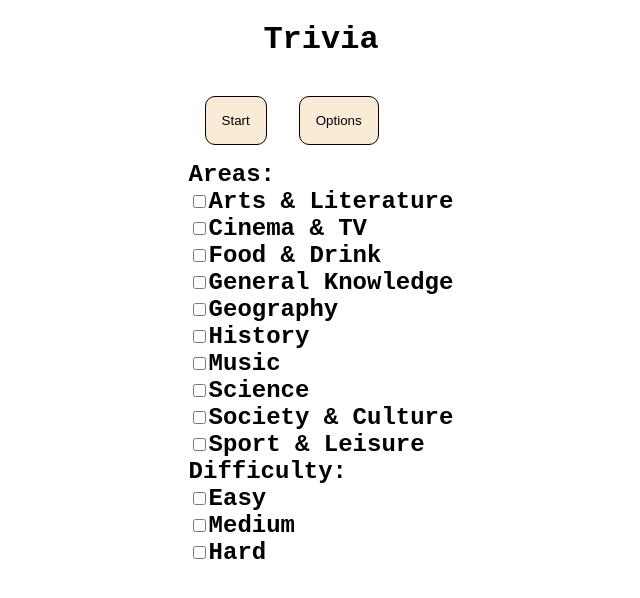
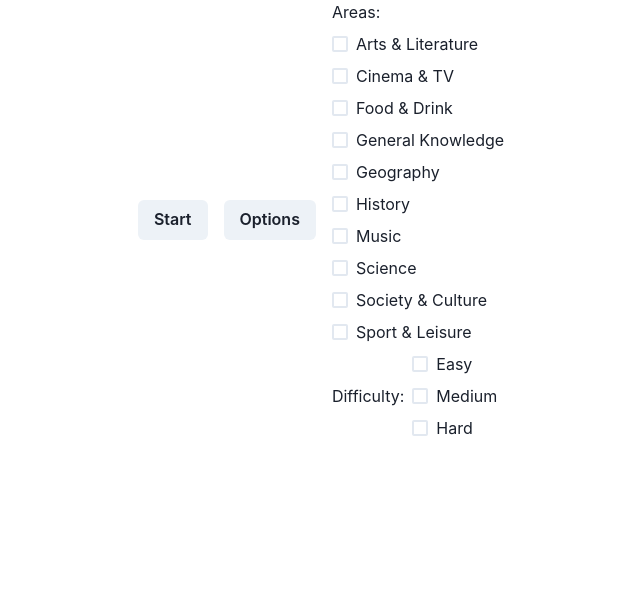
Before and after one commit to jonaszeferino/trivia, a Next.js app: page / in a window 1280 px wide. Shown: the top 598 px of the page, without its empty margins (319-959 px from the left). Built offline with nearby package versions, Linux system fonts and the light colour scheme.

Commit message:
trivia with external api woking with chakra

```diff
--- a/package.json
+++ b/package.json
@@ -9,8 +9,13 @@
     "lint": "next lint"
   },
   "dependencies": {
+    "@chakra-ui/next-js": "^2.1.5",
+    "@chakra-ui/react": "^2.8.1",
+    "@emotion/react": "^11.11.1",
+    "@emotion/styled": "^11.11.0",
     "date-fns": "^2.29.3",
     "date-fns-tz": "^1.3.7",
+    "framer-motion": "^10.16.4",
     "moment": "^2.29.4",
     "next": "13.0.1",
     "next-auth": "^4.22.1",
--- a/pages/index.jsx
+++ b/pages/index.jsx
@@ -1,5 +1,16 @@
-import { useState, useEffect } from "react";
+import { useState, useEffect, useMemo } from "react";
 import styles from "../styles/Home.module.css";
+import {
+  Button,
+  Checkbox,
+  Stack,
+  Text,
+  VStack,
+  HStack,
+  Box,
+  ChakraProvider,
+  Center,
+} from "@chakra-ui/react";
 
 export default function Reservations() {
   const [answers, setAnswers] = useState({ questions: [] });
@@ -15,7 +26,7 @@ export default function Reservations() {
   const [totalWrongQuestions, setTotalWrongQuestions] = useState(0);
   const [totalCorrectQuestions, setTotalCorrectQuestions] = useState(0);
   const [selectedCategories, setSelectedCategories] = useState([]);
-  const [isEnabled,setIsEnabled] = useState(false);
+  const [isEnabled, setIsEnabled] = useState(false);
   const [currentQuestion, setCurrentQuestion] = useState(null);
   const [isClickedA, setIsClickedA] = useState("");
   const [isClickedB, setIsClickedB] = useState("");
@@ -23,7 +34,6 @@ export default function Reservations() {
   const [isClickedD, setIsClickedD] = useState("");
 
   const [showCategoryOptions, setShowCategoryOptions] = useState(true);
-
 
   const toggleCategoryOptions = () => setShowCategoryOptions((prev) => !prev);
 
@@ -152,29 +162,20 @@ export default function Reservations() {
 
   return (
     <div>
-      <h1 className={styles.grid}>Trivia</h1>
-      <h2 className={styles.grid}>
-        <br />
-        <div>
-          <button className={styles.button} onClick={apiCall}>
-            Start
-          </button>
-
-          <button onClick={toggleCategoryOptions} className={styles.button}>
-            Options
-          </button>
-
+      <ChakraProvider>
+        <Center>
+          <HStack spacing={4} align="center">
+            <Button onClick={apiCall}>Start</Button>
+            <Button onClick={toggleCategoryOptions}>Options</Button>
             {showCategoryOptions && (
-            <div className="teste">
-              <span>Areas:</span>
+              <VStack spacing={2} align="start">
+                <Text>Areas:</Text>
                 {categoryOptions.map((category, index) => (
-                <div key={index}>
-                  <input
-                    className={styles.test}
-                    type="checkbox"
+                  <HStack key={index}>
+                    <Checkbox
                       id={category.name}
                       name={category.name}
-                    checked={selectedCategories.includes(category.name)}
+                      isChecked={selectedCategories.includes(category.name)}
                       onChange={(event) => {
                         const isChecked = event.target.checked;
                         setSelectedCategories((prevState) =>
@@ -184,19 +185,22 @@ export default function Reservations() {
                         );
                       }}
                     />
-                  <label htmlFor={category.name}>{category.displayName}</label>
-                </div>
+                    <label htmlFor={category.name}>
+                      {category.displayName}
+                    </label>
+                  </HStack>
                 ))}
-              <span>
-                <span>Difficulty:</span>
-                <div>
+                <HStack>
+                  <Text>Difficulty:</Text>
+                  <VStack spacing={2} align="start">
                     {difficultyOptions.map((difficulty, index) => (
-                    <div key={index}>
-                      <input
-                        type="checkbox"
+                      <HStack key={index}>
+                        <Checkbox
                           id={difficulty.name}
                           name={difficulty.name}
-                        checked={selectedDifficulties.includes(difficulty.name)}
+                          isChecked={selectedDifficulties.includes(
+                            difficulty.name
+                          )}
                           onChange={(event) => {
                             const isChecked = event.target.checked;
                             setSelectedDifficulties((prevState) =>
@@ -209,155 +213,153 @@ export default function Reservations() {
                         <label htmlFor={difficulty.name}>
                           {difficulty.displayName}
                         </label>
-                    </div>
+                      </HStack>
                     ))}
-                </div>
-              </span>
-            </div>
+                  </VStack>
+                </HStack>
+              </VStack>
             )}
-        </div>
-      </h2>
+          </HStack>
+        </Center>
+      </ChakraProvider>
+      <br/>
 
-      <div className={styles.grid}>
-
-      </div>
-      <div className={styles.grid}>
-        <div>
-          <div>
+      <ChakraProvider>
+        <Stack spacing={4} align="center">
           {answers.questions.length > 0 && (
-              <div>
-                <div>
-                  <h2>
-                    <button className={styles.card_text} onClick={apiCall}>
+            <Box>
+              <Box>
+                <Center>
+                  <Button onClick={apiCall} colorScheme="blue">
                     Next Question
-                    </button>
-                  </h2>
-                  <h2
-                    className={styles.card_text}
-                    style={{ backgroundColor: "white" }}
-                  >
-                    {answers.questions[0]?.question}
-                  </h2>
-                  <h5 style={{ textAlign: "center" }}>
+                  </Button>
+                </Center>
+                <br />
+              </Box>
+              <Text>{answers.questions[0]?.question}</Text>
+              <Text textAlign="center">
                 <span>
                   Difficulty:
                   <strong> {answers.questions[0]?.difficulty} </strong>
                 </span>{" "}
                 <span>
-                      Category:{" "}
-                      <strong> {answers.questions[0]?.category}</strong>
+                  Category: <strong> {answers.questions[0]?.category}</strong>
                 </span>
+              </Text>
               <br />
-                  </h5>
-
-                  <span>
-                    <button
-                      className={styles.button}
+              <Center>
+                <HStack spacing={2} align="start">
+                  <Button
                     style={{ backgroundColor: isClickedA }}
                     onClick={() => {
                       getResultAnswer(shuffledAnswers[0], "A");
-                      setIsClickedA("#0070f3");}}
+                      setIsClickedA("#0070f3");
+                    }}
                     disabled={isEnabled}
                   >
                     A
-                    </button>{" "}
-                    <button
-                      className={styles.button_text}
+                  </Button>{" "}
+                  <Button
                     style={{ backgroundColor: isClickedA }}
                     onClick={() => {
                       getResultAnswer(shuffledAnswers[0], "A");
-                        setIsClickedA("#0070f3");}}
+                      setIsClickedA("#0070f3");
+                    }}
                     disabled={isEnabled}
                   >
                     {shuffledAnswers[0]}
-                    </button>{" "}
-                  </span>
+                  </Button>{" "}
+                </HStack>
+              </Center>
               <br />
-                  <span>
-                    <button
-                      className={styles.button}
+              <Center>
+                <HStack spacing={2} align="start">
+                  <Button
                     style={{ backgroundColor: isClickedB }}
                     onClick={() => {
                       getResultAnswer(shuffledAnswers[1], "B");
-                        setIsClickedB("#0070f3");}}
-
+                      setIsClickedB("#0070f3");
+                    }}
                     disabled={isEnabled}
                   >
                     B
-                    </button>{" "}
-                    <button
-                      className={styles.button_text}
+                  </Button>{" "}
+                  <Button
                     style={{ backgroundColor: isClickedB }}
                     onClick={() => {
                       getResultAnswer(shuffledAnswers[1], "B");
-                        setIsClickedB("#0070f3");}}
+                      setIsClickedB("#0070f3");
+                    }}
                     disabled={isEnabled}
                   >
                     {shuffledAnswers[1]}
-                    </button>{" "}
-                    {/* <span className={styles.card}>{shuffledAnswers[1]}</span> */}
-                  </span>
+                  </Button>{" "}
+                </HStack>
+              </Center>
               <br />
-                  <span>
-                    <button
-                      className={styles.button}
+              <Center>
+                <HStack spacing={2} align="start">
+                  <Button
                     style={{ backgroundColor: isClickedC }}
-                      onClick={() => {getResultAnswer(shuffledAnswers[2], "C");
-                      setIsClickedC("#0070f3")}}
+                    onClick={() => {
+                      getResultAnswer(shuffledAnswers[2], "C");
+                      setIsClickedC("#0070f3");
+                    }}
                     disabled={isEnabled}
                   >
                     C
-                    </button>{" "}
-                    <button
-                      className={styles.button_text}
+                  </Button>{" "}
+                  <Button
                     style={{ backgroundColor: isClickedC }}
-                      onClick={() => {getResultAnswer(shuffledAnswers[2], "C");
-                      setIsClickedC("#0070f3")}}
+                    onClick={() => {
+                      getResultAnswer(shuffledAnswers[2], "C");
+                      setIsClickedC("#0070f3");
+                    }}
                     disabled={isEnabled}
                   >
                     {shuffledAnswers[2]}
-                    </button>{" "}
-                    {/* <span className={styles.card}>{shuffledAnswers[2]}</span> */}
-                  </span>
+                  </Button>{" "}
+                </HStack>
+              </Center>
               <br />
-                  <span>
-                    <button
-                      className={styles.button}
+              <Center>
+                <HStack spacing={2} align="start">
+                  <Button
                     style={{ backgroundColor: isClickedD }}
-                      onClick={() => {getResultAnswer(shuffledAnswers[3], "D");
-                      setIsClickedD("#0070f3")}}
+                    onClick={() => {
+                      getResultAnswer(shuffledAnswers[3], "D");
+                      setIsClickedD("#0070f3");
+                    }}
                     disabled={isEnabled}
                   >
                     D
-                    </button>{" "}
-                    <button
-                      className={styles.button_text}
+                  </Button>{" "}
+                  <Button
                     style={{ backgroundColor: isClickedD }}
-                      onClick={() => {getResultAnswer(shuffledAnswers[3], "D");
-                      setIsClickedD("#0070f3")}}
+                    onClick={() => {
+                      getResultAnswer(shuffledAnswers[3], "D");
+                      setIsClickedD("#0070f3");
+                    }}
                     disabled={isEnabled}
                   >
                     {shuffledAnswers[3]}
-                    </button>{" "}
-                  </span>
+                  </Button>{" "}
+                </HStack>
+              </Center>
               <br />
-
-
-
-                  <h5 style={{ textAlign: "center" }}>
-                  <span>{resultsAnswer}</span><br/><br/>
+              <Text textAlign="center">
+                <span>{resultsAnswer}</span>
+                <br />
+                <br />
                 <span>
                   Total: {totalQuestions} Corrects: {totalCorrectQuestions}{" "}
                   Wrong: {totalWrongQuestions}
                 </span>
-                  </h5>
-                  <br />
-                </div>
-              </div>
+              </Text>
+            </Box>
           )}
-          </div>
-        </div>
-      </div>
+        </Stack>
+      </ChakraProvider>
     </div>
   );
 }
```
Also changed, not shown: 2 other files (tests, documents, lock files or other folders). Lines whose indentation alone changed are shown as unchanged.
